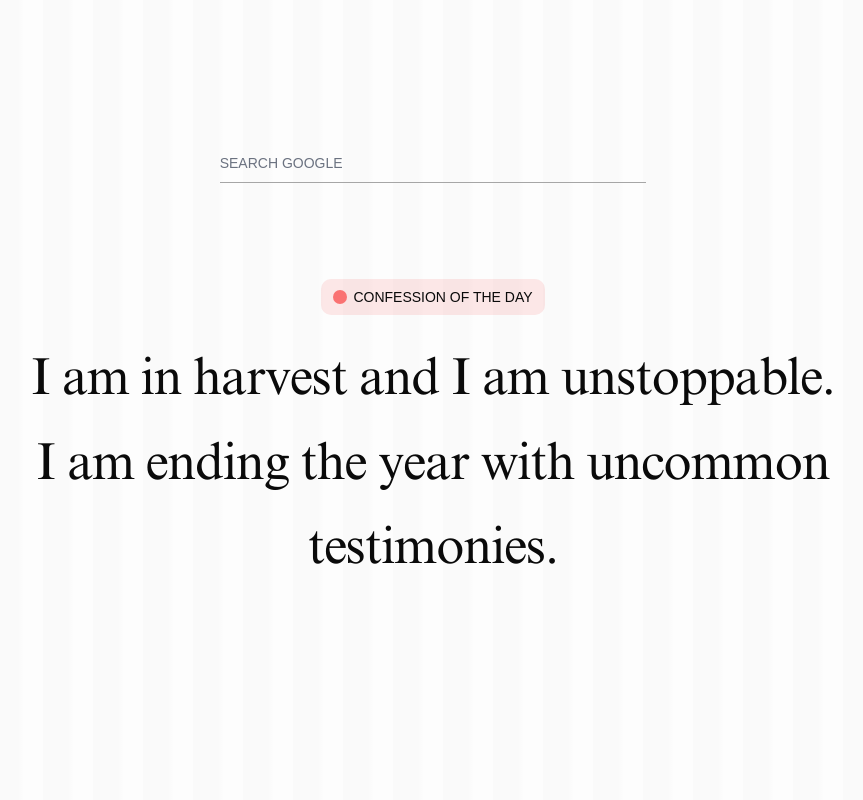
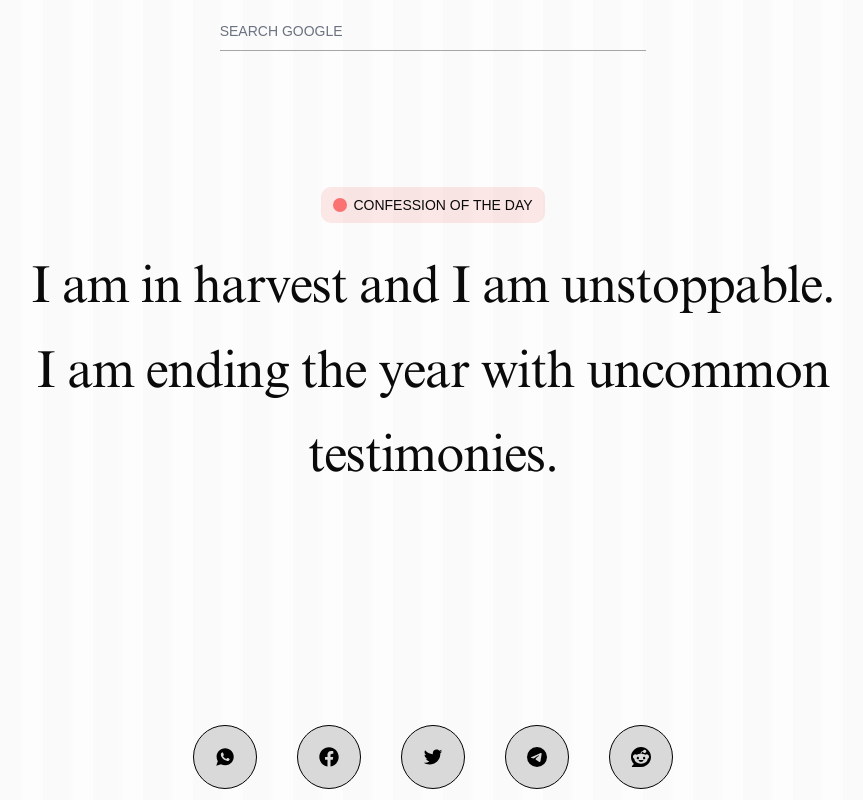
Before and after one commit to Adedoyin-Emmanuel/holytab, a Next.js app in the folder web/: page / in a window 1280 px wide. Shown: the whole page, without its empty margins (207-1070 px from the left). Built offline with nearby package versions, Linux system fonts and the light colour scheme; a web font is replaced by a local one.

Commit message:
feat: implemented light mode

```diff
--- a/web/app/page.tsx
+++ b/web/app/page.tsx
@@ -1,5 +1,8 @@
 import localFont from "next/font/local";
 import { cn } from "@/lib/utils";
+import { IoLogoWhatsapp, IoLogoTwitter } from "react-icons/io";
+import { SiTelegram, SiReddit } from "react-icons/si";
+import { FaFacebook } from "react-icons/fa";
 
 const timesNewRoman = localFont({
   src: "./../public/fonts/timesNewRoman.ttf",
@@ -7,7 +10,7 @@ const timesNewRoman = localFont({
 
 export default function Home() {
   return (
-    <div className="w-screen h-screen flex items-center justify-center flex-col">
+    <div className="w-screen h-screen flex items-center justify-center gap-5 flex-col">
       <input
         placeholder="SEARCH GOOGLE"
         className="mx-auto md:w-1/3 w-11/12 h-10 bg-transparent
@@ -23,6 +26,7 @@ export default function Home() {
       <br />
       <br />
 
+      <section className="w-full flex items-center flex-col">
         <section className="flex items-center gap-[6px] bg-[#F28C8C33] rounded-[10px] pt-2 pr-3 pb-2 pl-3">
           <section className="bg-[#FA7272] h-[14px] w-[14px] rounded-full"></section>
           <p className="text-sm ">CONFESSION OF THE DAY</p>
@@ -34,16 +38,39 @@ export default function Home() {
             "font-normal md:text-[3.25rem] text-2xl leading-[3.74rem] tracking-[-0.02em] p-5 md:w-8/12 text-center md:leading-relaxed"
           )}
         >
-        I am in harvest and I am unstoppable. I am ending the year with uncommon
-        testimonies.
+          I am in harvest and I am unstoppable. I am ending the year with
+          uncommon testimonies.
         </h1>
+      </section>
 
       <br />
+      <br />
+      <br />
+      <br />
+      <br />
+      <br />
+      <br />
 
-      <br/>
+      <section className="flex items-center justify-center gap-10 flex-wrap">
+        <section className="md:w-16 md:h-16 w-10 h-10 border-[1px] border-black bg-[#D9D9D9] rounded-full flex items-center justify-center cursor-pointer hover:scale-110 transition-transform ease-in-out duration-150">
+          <IoLogoWhatsapp className="md:w-5 md:h-5 w-4 h-4" color="#000" />
+        </section>
 
-      <section className="social-icons">
+        <section className="md:w-16 md:h-16 w-10 h-10 border-[1px] border-black bg-[#D9D9D9] rounded-full flex items-center justify-center cursor-pointer hover:scale-110 transition-transform ease-in-out duration-150">
+          <FaFacebook className="md:w-5 md:h-5 w-4 h-4" color="#000" />
+        </section>
 
+        <section className="md:w-16 md:h-16 w-10 h-10 border-[1px] border-black bg-[#D9D9D9] rounded-full flex items-center justify-center cursor-pointer hover:scale-110 transition-transform ease-in-out duration-150">
+          <IoLogoTwitter className="md:w-5 md:h-5 w-4 h-4" color="#000" />
+        </section>
+
+        <section className="md:w-16 md:h-16 w-10 h-10 border-[1px] border-black bg-[#D9D9D9] rounded-full flex items-center justify-center cursor-pointer hover:scale-110 transition-transform ease-in-out duration-150">
+          <SiTelegram className="md:w-5 md:h-5 w-4 h-4" color="#000" />
+        </section>
+
+        <section className="md:w-16 md:h-16 w-10 h-10 border-[1px] border-black bg-[#D9D9D9] rounded-full flex items-center justify-center cursor-pointer hover:scale-110 transition-transform ease-in-out duration-150">
+          <SiReddit className="md:w-5 md:h-5 w-4 h-4" color="#000" />
+        </section>
       </section>
     </div>
   );
```
Lines whose indentation alone changed are shown as unchanged.
